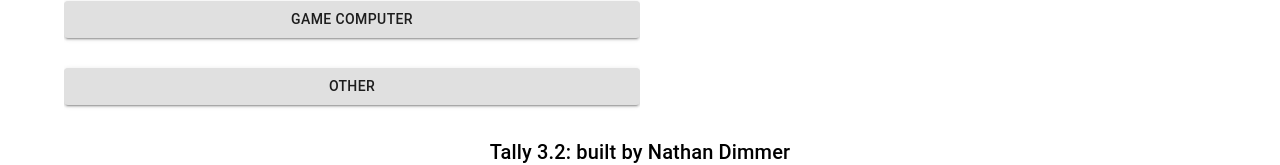
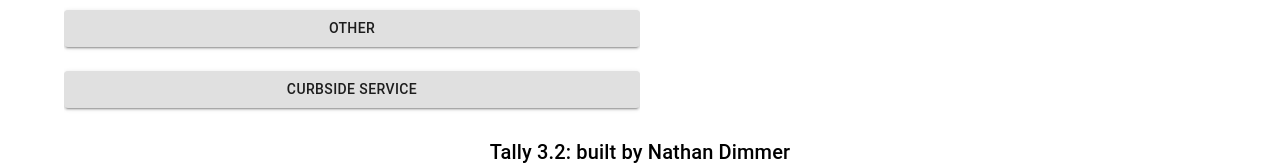
Before and after one commit to deadnamedimmer/Tally-3.0, a React (Create React App) app: page / in a window 1280 px wide. Shown: the part 614-779 px from the top of the page. Built offline with nearby package versions, Linux system fonts and the light colour scheme; no server answers.

Commit message:
Changes to be committed: 	modified:   src/Components/AddPage.tsx 	modified:   src/Components/StatsPage.tsx

```diff
--- a/src/Components/AddPage.tsx
+++ b/src/Components/AddPage.tsx
@@ -52,6 +52,7 @@ const AddPage: React.FunctionComponent<AddProps> = ({ data, removeItem }) => {
     "Referral",
     "Game Computer",
     "Other",
+    "Curbside Service",
   ];
 
   const [open, setOpen] = React.useState(false);
--- a/src/Components/StatsPage.tsx
+++ b/src/Components/StatsPage.tsx
@@ -51,6 +51,7 @@ const StatsPage: React.FunctionComponent<StatsProps> = ({
     "Referral",
     "Game Computer",
     "Other",
+    "Curbside Service",
   ];
 
   const getDate = (date: Date) => {
```
